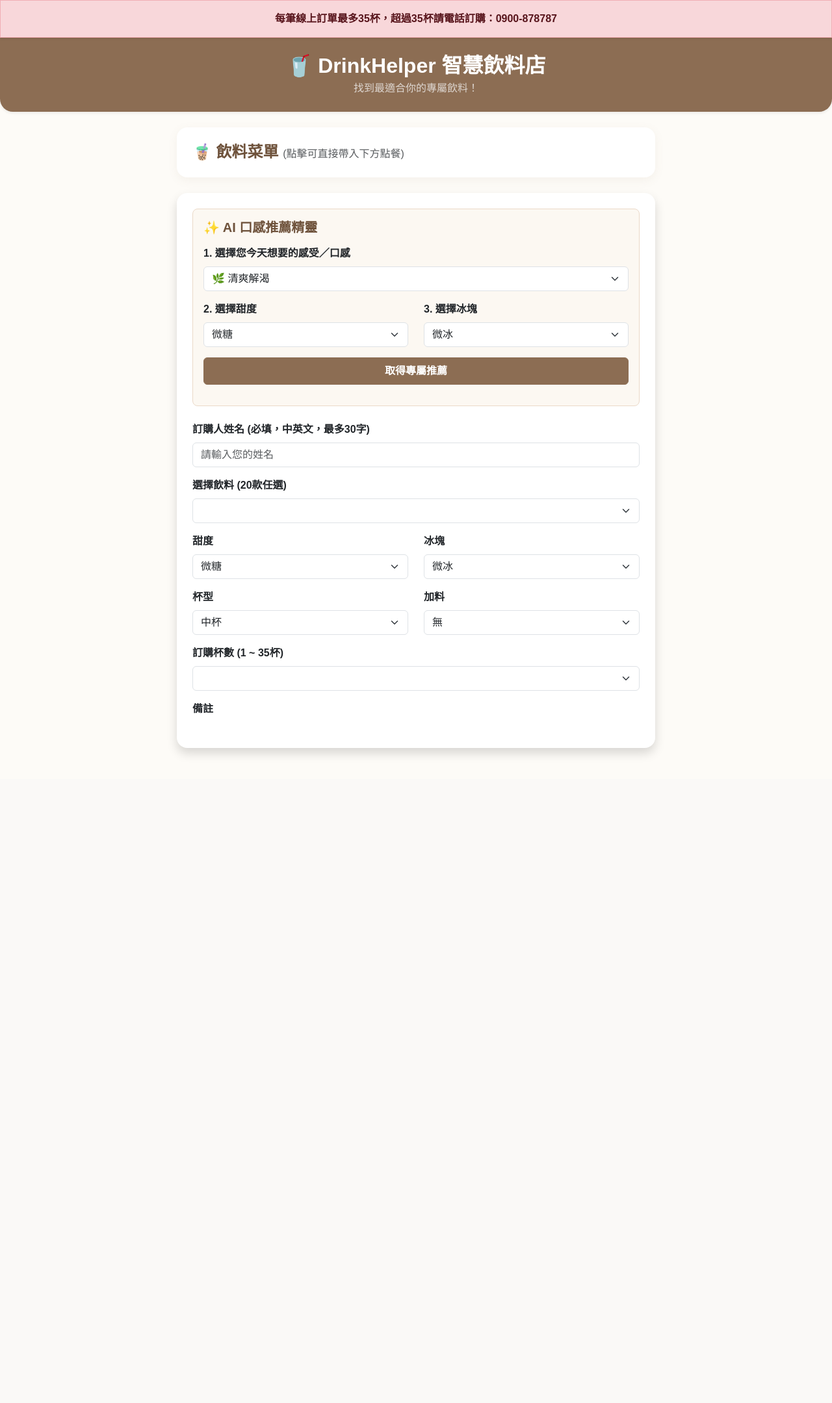
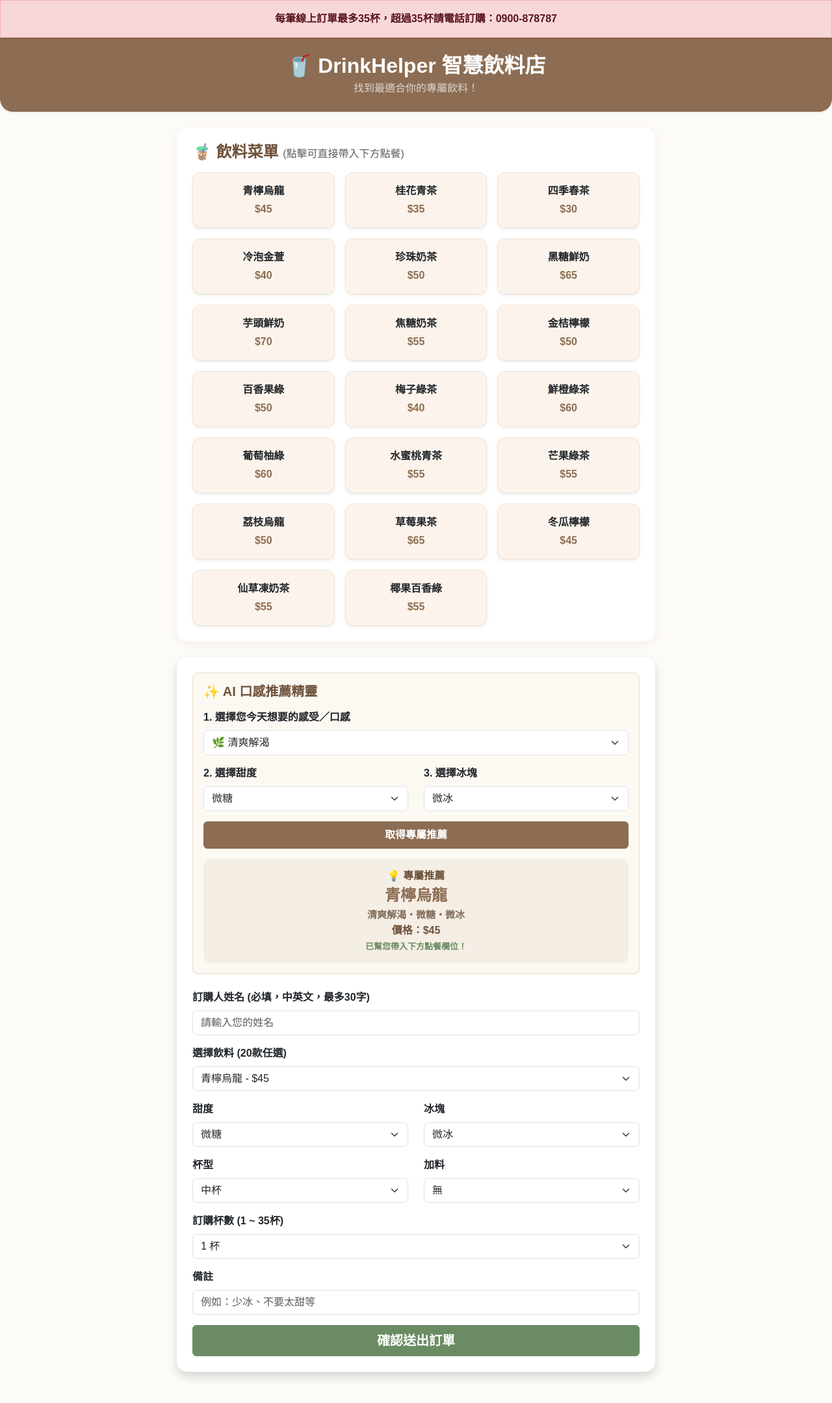
Before and after one commit to c115193201-lgtm/Repository-name, a Flask app: page / in a window 1280 px wide. Shown: the whole page at 65% size. Before the commit the page ends 1162 px from the top, so only its background shows below. Run offline with Flask 3, Linux system fonts and the light colour scheme; lists and menus that the app fills with data are empty.

Commit message:
Update index.html

```diff
--- a/templates/index.html
+++ b/templates/index.html
@@ -13,14 +13,12 @@
     color: #4a3b32;
     font-family: "Microsoft JhengHei", sans-serif;
 }
-
 .header-bg {
     background-color: #8c6d53;
     color: white;
     border-bottom-left-radius: 20px;
     border-bottom-right-radius: 20px;
 }
-
 .drink-card {
     background-color: #fcf4ec;
     border: 1px solid #f2e3d5;
@@ -28,43 +26,42 @@
     cursor: pointer;
     transition: all 0.2s;
 }
-
 .drink-card:hover {
     background-color: #f2e1cf;
     transform: translateY(-2px);
 }
-
 .card {
     border: none;
     border-radius: 16px;
-            background-color: #ffffff;
-            box-shadow: 0 4px 15px rgba(140, 109, 83, 0.08);
+    background-color: white;
+    box-shadow: 0 4px 15px rgba(140,109,83,0.08);
 }
-
 .btn-primary {
     background-color: #8c6d53;
     border-color: #8c6d53;
 }
-
 .btn-primary:hover {
     background-color: #735741;
     border-color: #735741;
 }
-
 .btn-success {
     background-color: #6b8c63;
     border-color: #6b8c63;
 }
-
 .btn-success:hover {
     background-color: #587552;
     border-color: #587552;
 }
-
-        .form-select:focus,
-        .form-control:focus {
+.form-select:focus, .form-control:focus {
     border-color: #b99a7b;
-            box-shadow: 0 0 0 0.2rem rgba(140, 109, 83, 0.15);
+    box-shadow: 0 0 0 0.2rem rgba(140,109,83,0.15);
+}
+#recommendation-result {
+    background-color: #f5eee5;
+    color: #6e523b;
+    border-radius: 12px;
+    padding: 14px;
+    min-height: 55px;
 }
 </style>
 </head>
@@ -81,40 +78,31 @@
 </div>
 
 <div class="container mb-5">
-
 <div class="row justify-content-center">
 <div class="col-md-8">
 
-                <!-- 飲料菜單 -->
 <div class="card p-4 mb-4">
-                    <h4 class="fw-bold mb-3" style="color: #6e523b;">
+    <h4 class="fw-bold mb-3" style="color:#6e523b;">
         🧋 飲料菜單
-                        <small class="fs-6 text-muted fw-normal">
-                            (點擊可直接帶入下方點餐)
-                        </small>
+        <small class="fs-6 text-muted fw-normal">(點擊可直接帶入下方點餐)</small>
     </h4>
-
     <div class="row g-3" id="menu-container"></div>
 </div>
 
-                <!-- 點餐與AI推薦 -->
 <div class="card shadow p-4">
+<div class="p-3 mb-4 border rounded-3"
+     style="background-color:#fcf8f2;border-color:#ebd9c8 !important;">
 
-                    <div class="p-3 mb-4 border rounded-3"
-                         style="background-color: #fcf8f2; border-color: #ebd9c8 !important;">
-
-                        <h5 class="fw-bold mb-3" style="color: #6e523b;">
+<h5 class="fw-bold mb-3" style="color:#6e523b;">
 ✨ AI 口感推薦精靈
 </h5>
 
-                        <!-- 修改為下拉式選單 -->
 <div class="mb-3">
 <label class="form-label fw-semibold mb-2">
 1. 選擇您今天想要的感受／口感
 </label>
-
 <select id="ai-feel" class="form-select">
-                                <option value="清爽解渴" selected>🌿 清爽解渴</option>
+    <option value="清爽解渴">🌿 清爽解渴</option>
     <option value="酸甜開胃">🍋 酸甜開胃</option>
     <option value="茶香回甘">🍃 茶香回甘</option>
     <option value="濃郁香醇">🥛 濃郁香醇</option>
@@ -125,12 +113,8 @@
 </div>
 
 <div class="row">
-
 <div class="col-md-6 mb-3">
-                                <label class="form-label fw-semibold">
-                                    2. 選擇甜度
-                                </label>
-
+<label class="form-label fw-semibold">2. 選擇甜度</label>
 <select id="ai-sugar" class="form-select">
     <option value="無糖">無糖</option>
     <option value="微糖" selected>微糖</option>
@@ -141,10 +125,7 @@
 </div>
 
 <div class="col-md-6 mb-3">
-                                <label class="form-label fw-semibold">
-                                    3. 選擇冰塊
-                                </label>
-
+<label class="form-label fw-semibold">3. 選擇冰塊</label>
 <select id="ai-ice" class="form-select">
     <option value="去冰">去冰</option>
     <option value="微冰" selected>微冰</option>
@@ -152,21 +133,17 @@
     <option value="正常冰">正常冰</option>
 </select>
 </div>
-
 </div>
 
-                        <button type="button"
-                                class="btn btn-primary w-100 fw-bold py-2"
-                                onclick="getRecommendation()">
+<button type="button" id="recommend-button"
+        class="btn btn-primary w-100 fw-bold py-2">
 取得專屬推薦
 </button>
 
-                        <div id="recommendation-result"
-                             class="mt-3 text-success fw-bold text-center fs-5">
+<div id="recommendation-result" class="mt-3 text-center fw-bold">
+請選擇口感，系統將為您推薦飲料。
 </div>
-
 </div>
-
 <!-- 訂單表單 -->
 <form id="order-form">
 
@@ -174,7 +151,6 @@
         <label class="form-label fw-semibold">
             訂購人姓名 (必填，中英文，最多30字)
         </label>
-
         <input type="text"
                name="customer_name"
                id="customer_name"
@@ -188,7 +164,6 @@
         <label class="form-label fw-semibold">
             選擇飲料 (20款任選)
         </label>
-
         <select name="drink_name"
                 id="drink_name"
                 class="form-select"
@@ -197,10 +172,8 @@
     </div>
 
     <div class="row">
-
         <div class="col-md-6 mb-3">
             <label class="form-label fw-semibold">甜度</label>
-
             <select name="sugar" id="form-sugar" class="form-select">
                 <option value="無糖">無糖</option>
                 <option value="微糖" selected>微糖</option>
@@ -212,7 +185,6 @@
 
         <div class="col-md-6 mb-3">
             <label class="form-label fw-semibold">冰塊</label>
-
             <select name="ice" id="form-ice" class="form-select">
                 <option value="去冰">去冰</option>
                 <option value="微冰" selected>微冰</option>
@@ -220,14 +192,11 @@
                 <option value="正常冰">正常冰</option>
             </select>
         </div>
-
     </div>
 
     <div class="row">
-
         <div class="col-md-6 mb-3">
             <label class="form-label fw-semibold">杯型</label>
-
             <select name="size" class="form-select">
                 <option value="中杯">中杯</option>
                 <option value="大杯">大杯 (+10元)</option>
@@ -236,7 +205,6 @@
 
         <div class="col-md-6 mb-3">
             <label class="form-label fw-semibold">加料</label>
-
             <select name="topping" class="form-select">
                 <option value="無">無</option>
                 <option value="珍珠">珍珠 (+10元)</option>
@@ -244,14 +212,12 @@
                 <option value="仙草">仙草 (+10元)</option>
             </select>
         </div>
-
     </div>
 
     <div class="mb-3">
         <label class="form-label fw-semibold">
             訂購杯數 (1 ~ 35杯)
         </label>
-
         <select name="quantity"
                 id="quantity-select"
                 class="form-select"
@@ -261,5 +227,192 @@
 
     <div class="mb-3">
         <label class="form-label fw-semibold">備註</label>
+        <input type="text"
+               name="notes"
+               class="form-control"
+               placeholder="例如：少冰、不要太甜等">
+    </div>
 
-                            <inp
+    <button type="submit"
+            class="btn btn-success w-100 py-2 fs-5 fw-bold">
+        確認送出訂單
+    </button>
+
+</form>
+
+</div>
+</div>
+</div>
+</div>
+
+<!-- 第3段的 JavaScript 會接在這裡 -->
+<script>
+const drinksData = [
+    {name:"青檸烏龍",price:45},
+    {name:"桂花青茶",price:35},
+    {name:"四季春茶",price:30},
+    {name:"冷泡金萱",price:40},
+    {name:"珍珠奶茶",price:50},
+    {name:"黑糖鮮奶",price:65},
+    {name:"芋頭鮮奶",price:70},
+    {name:"焦糖奶茶",price:55},
+    {name:"金桔檸檬",price:50},
+    {name:"百香果綠",price:50},
+    {name:"梅子綠茶",price:40},
+    {name:"鮮橙綠茶",price:60},
+    {name:"葡萄柚綠",price:60},
+    {name:"水蜜桃青茶",price:55},
+    {name:"芒果綠茶",price:55},
+    {name:"荔枝烏龍",price:50},
+    {name:"草莓果茶",price:65},
+    {name:"冬瓜檸檬",price:45},
+    {name:"仙草凍奶茶",price:55},
+    {name:"椰果百香綠",price:55}
+];
+
+const recommendationMap = {
+    "清爽解渴":"青檸烏龍",
+    "酸甜開胃":"金桔檸檬",
+    "茶香回甘":"桂花青茶",
+    "濃郁香醇":"黑糖鮮奶",
+    "水果清新":"鮮橙綠茶",
+    "咀嚼口感":"珍珠奶茶",
+    "想喝甜的":"焦糖奶茶"
+};
+
+// AI 推薦功能
+function getRecommendation() {
+    const feel = document.getElementById("ai-feel").value;
+    const sugar = document.getElementById("ai-sugar").value;
+    const ice = document.getElementById("ai-ice").value;
+
+    const recommendedDrink = recommendationMap[feel] || "四季春茶";
+
+    const found = drinksData.find(d => d.name === recommendedDrink);
+    const price = found ? found.price : 30;
+
+    document.getElementById("recommendation-result").innerHTML = `
+        💡 專屬推薦<br>
+        <span style="font-size:24px;color:#8c6d53;">
+            ${recommendedDrink}
+        </span>
+        <br>
+        <span style="font-size:15px;color:#806b58;">
+            ${feel}・${sugar}・${ice}
+        </span>
+        <br>
+        價格：$${price}
+        <br>
+        <span style="font-size:13px;color:#6b8c63;">
+            已幫您帶入下方點餐欄位！
+        </span>
+    `;
+
+    document.getElementById("drink_name").value = recommendedDrink;
+    document.getElementById("form-sugar").value = sugar;
+    document.getElementById("form-ice").value = ice;
+}
+
+// 點擊菜單選擇飲料
+function pickDrink(name) {
+    document.getElementById("drink_name").value = name;
+
+    document.getElementById("order-form").scrollIntoView({
+        behavior:"smooth"
+    });
+}
+
+// 網頁載入完成後執行
+document.addEventListener("DOMContentLoaded", function() {
+
+    const menuContainer = document.getElementById("menu-container");
+    const drinkSelect = document.getElementById("drink_name");
+    const qtySelect = document.getElementById("quantity-select");
+
+    // 建立20款飲料
+    drinksData.forEach(function(d) {
+
+        const menuItem = document.createElement("div");
+        menuItem.className = "col-6 col-md-4";
+
+        menuItem.innerHTML = `
+            <div class="drink-card p-3 text-center shadow-sm">
+                <div class="fw-bold fs-6 mb-1">
+                    ${d.name}
+                </div>
+                <div class="fw-bold" style="color:#8c6d53;">
+                    $${d.price}
+                </div>
+            </div>
+        `;
+
+        menuItem.querySelector(".drink-card").addEventListener("click", function() {
+            pickDrink(d.name);
+        });
+
+        menuContainer.appendChild(menuItem);
+
+        const option = document.createElement("option");
+        option.value = d.name;
+        option.textContent = `${d.name} - $${d.price}`;
+        drinkSelect.appendChild(option);
+    });
+
+    // 建立1至35杯選項
+    for (let i = 1; i <= 35; i++) {
+        const option = document.createElement("option");
+        option.value = i;
+        option.textContent = `${i} 杯`;
+        qtySelect.appendChild(option);
+    }
+
+    // 口感、甜度、冰塊改變時自動推薦
+    document.getElementById("ai-feel").addEventListener("change", getRecommendation);
+    document.getElementById("ai-sugar").addEventListener("change", getRecommendation);
+    document.getElementById("ai-ice").addEventListener("change", getRecommendation);
+
+    // 保留手動推薦按鈕
+    document.getElementById("recommend-button").addEventListener("click", getRecommendation);
+
+    // 頁面載入就顯示預設推薦
+    getRecommendation();
+
+    // 訂單送出
+    document.getElementById("order-form").addEventListener("submit", function(e) {
+
+        e.preventDefault();
+
+        const formData = new FormData(this);
+
+        fetch("/order", {
+            method:"POST",
+            body:formData
+        })
+        .then(function(res) {
+            if (!res.ok) {
+                throw new Error("伺服器回應錯誤");
+            }
+            return res.json();
+        })
+        .then(function(data) {
+
+            if (data.success) {
+                alert("訂單建立成功！將前往狀態查詢頁面。");
+                window.location.href = "/order/" + data.token;
+            } else {
+                alert(data.error || "訂單建立失敗");
+            }
+
+        })
+        .catch(function(error) {
+            console.error("送單錯誤：", error);
+            alert("送單失敗，請確認後端連線狀態");
+        });
+
+    });
+
+});
+</script>
+
+</body>
+</html>
```
Lines whose indentation alone changed are shown as unchanged.
